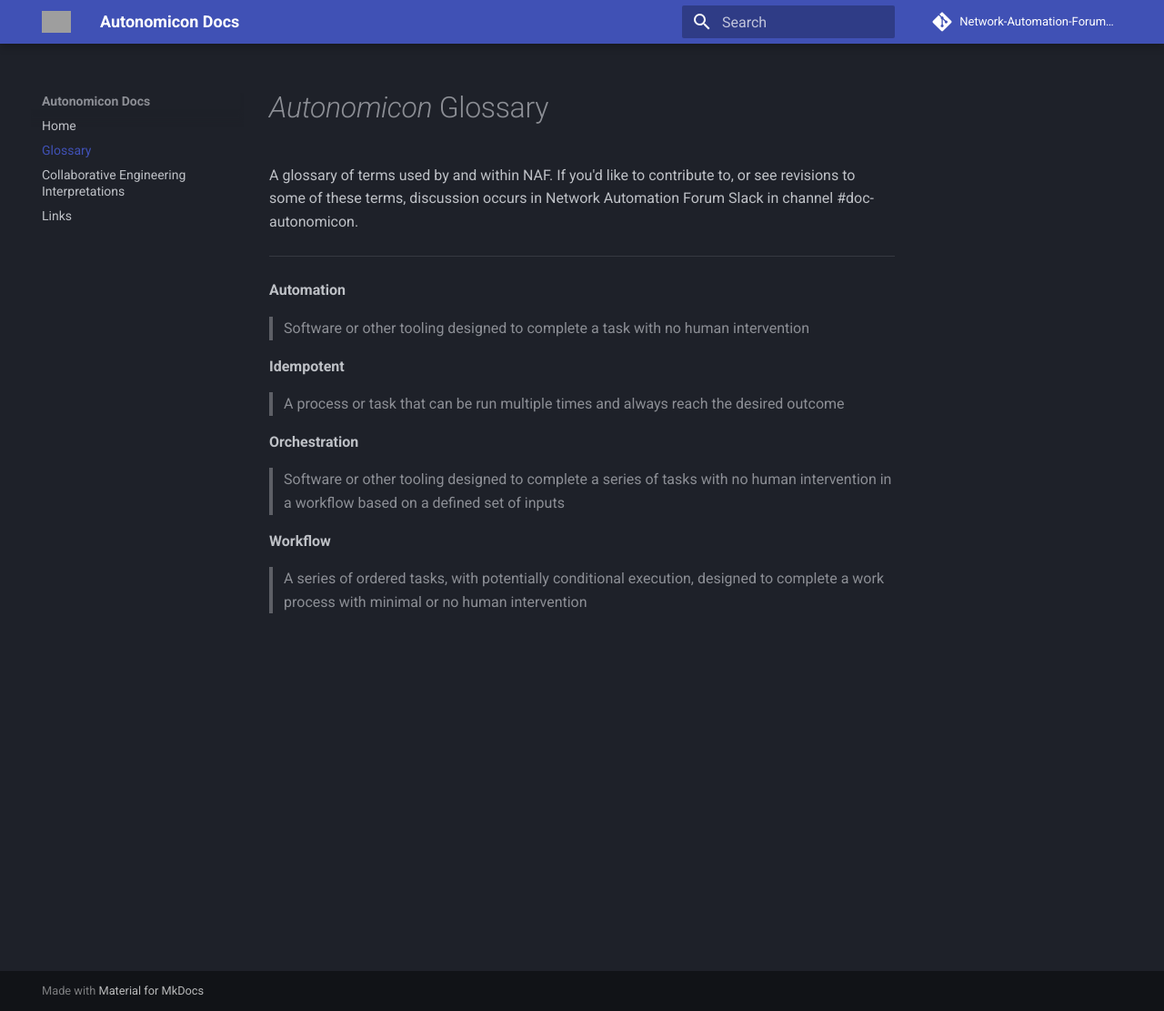
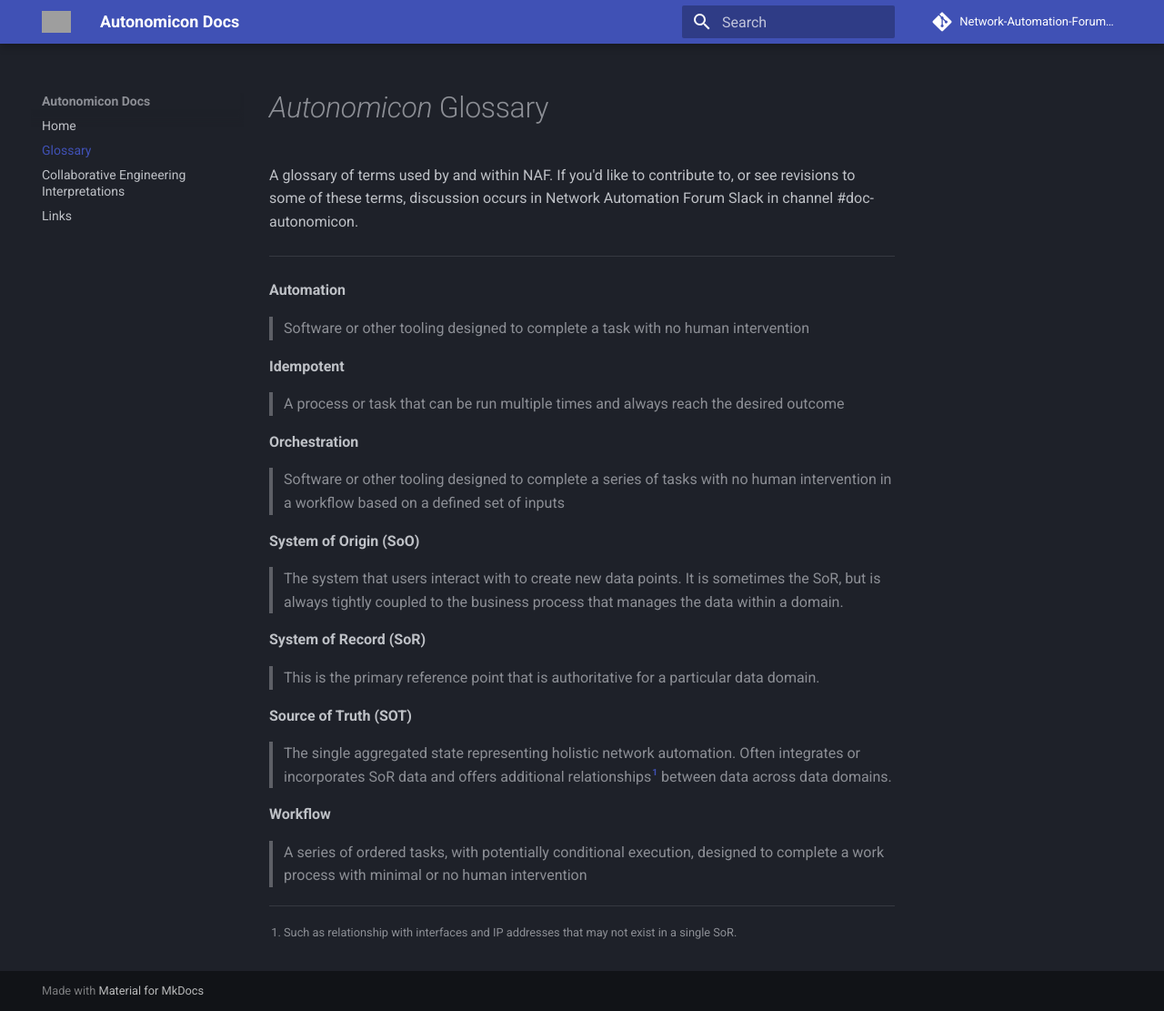
Before and after one commit to Network-Automation-Forum/autonomicon, an MkDocs documentation site: the page built from docs/glossary.md, in a window 1280 px wide and 1111 px high. Shown: the whole window at 91% size. Built offline with MkDocs 1.6.1 and Material for MkDocs 9.7.7, drawn with Linux system fonts in a browser that asks for light colours; comment, search, counter and statistics services are not loaded; grey boxes are pictures that could not be loaded.

Commit message:
Adds SoT, SoR, SoO.

```diff
--- a/docs/glossary.md
+++ b/docs/glossary.md
@@ -13,5 +13,16 @@ A glossary of terms used by and within NAF. If you'd like to contribute to, or s
 **Orchestration**
 > Software or other tooling designed to complete a series of tasks with no human intervention in a workflow based on a defined set of inputs
 
+**System of Origin (SoO)**
+> The system that users interact with to create new data points. It is sometimes the SoR, but is always tightly coupled to the business process that manages the data within a domain.
+
+**System of Record (SoR)**
+> This is the primary reference point that is authoritative for a particular data domain.
+
+**Source of Truth (SOT)**
+> The single aggregated state representing holistic network automation. Often integrates or incorporates SoR data and offers additional relationships[^1] between data across data domains.
+
 **Workflow**
 > A series of ordered tasks, with potentially conditional execution, designed to complete a work process with minimal or no human intervention
+
+[^1]: Such as relationship with interfaces and IP addresses that may not exist in a single SoR.
--- a/mkdocs.yml
+++ b/mkdocs.yml
@@ -9,6 +9,9 @@ nav:
 
 repo_url: https://github.com/Network-Automation-Forum/autonomicon
 repo_name: Network-Automation-Forum/autonomicon
+
+markdown_extensions:
+  - footnotes
 
 theme:
   name: material
```
